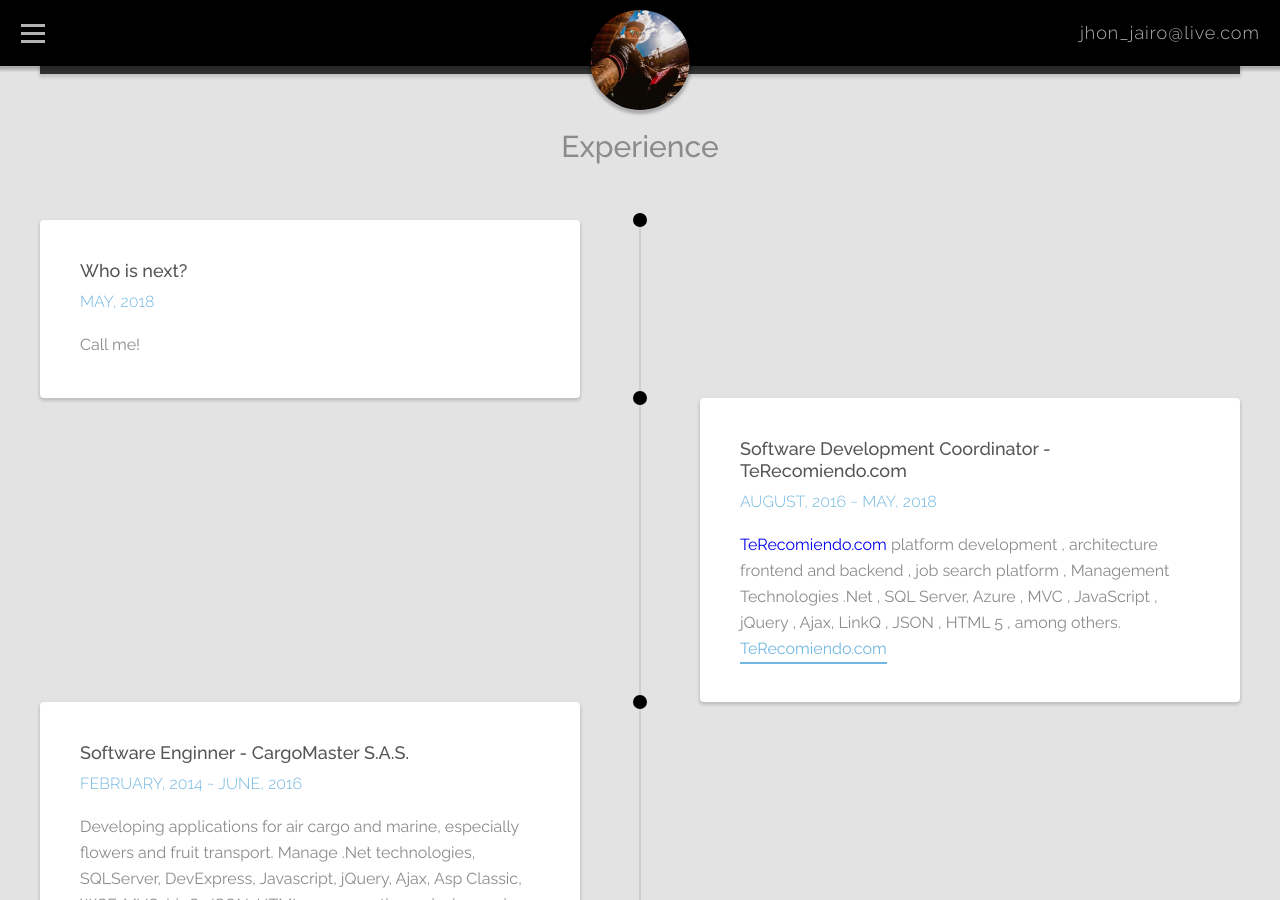
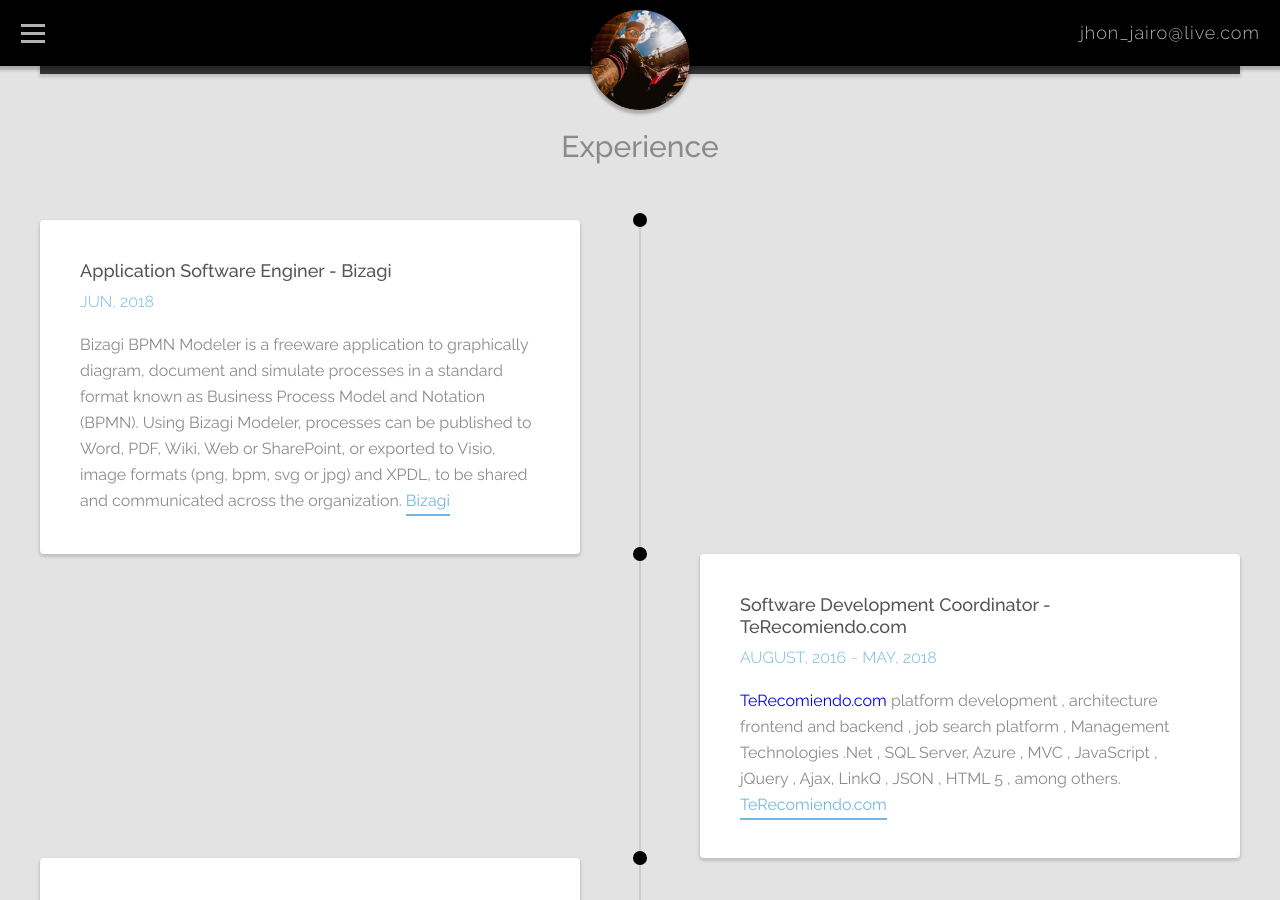
Before and after one commit to jjairocj/jjairocj.github.io, a Jekyll site: the page built from page/3about.html, in a window 1280 px wide and 900 px high, scrolled down 1643 px. Built offline with Jekyll 4.4.1, drawn with Linux system fonts in a browser that asks for light colours; nearby versions of some CDN libraries; a script that is not in the unit is left out; some of the changed text lies outside the part shown.

Commit message:
Update exp

```diff
--- a/page/3about.html
+++ b/page/3about.html
@@ -34,8 +34,8 @@ type: extern
         <p>Hi, I am a software developer, sith apprentice, and just a man <code>(for now)</code> with experience in Microsoft tools, with expertise in job listing, financial business, air cargo, education and logistics. With capacity to adopt new technologies easily and apply them, I call myself 'Cacharrero' (Always wishing to learn something new, anxious to know how the world works), I am passionate about finding new ways of doing things, to make life easier for the people.</p>
 
 
-        <a href="https://1drv.ms/b/s!AsxePsR_yo-5g9F6bH3IAGB4HtNsPA" class="btn blue">CV English 🇺🇸</a>
-        <a href="https://1drv.ms/b/s!AsxePsR_yo-5g9F5B041wtN4MhHQzA" class="btn blue">CV Español 🇨🇴</a>
+        <a href="https://1drv.ms/b/s!AsxePsR_yo-5g9U7n0OAcePNIHHElw" class="btn blue">CV English 🇺🇸</a>
+        <a href="https://1drv.ms/b/s!AsxePsR_yo-5g9U6obS0HVGsNBObRg" class="btn blue">CV Español 🇨🇴</a>
         <a href="#experience" class="btn green">See Experience</a>
     </section>
     <h3 id="skills">Skills</h3>
@@ -68,9 +68,9 @@ type: extern
     <section>
         <ul class="timeline">
             <li class="box">
-                <strong>Who is next?</strong><span>May, 2018</span>
+                <strong>Application Software Enginer - Bizagi</strong><span>Jun, 2018</span>
                 <p>
-                    Call me!
+                    Bizagi BPMN Modeler is a freeware application to graphically diagram, document and simulate processes in a standard format known as Business Process Model and Notation (BPMN). Using Bizagi Modeler, processes can be published to Word, PDF, Wiki, Web or SharePoint, or exported to Visio, image formats (png, bpm, svg or jpg) and XPDL, to be shared and communicated across the organization. <a href="https://www.bizagi.com/es/productos/bpm-suite/modeler?Jairo=true" target="_blank" class="link link"> Bizagi</a>
                 </p>
             </li>
             <li class="box">
@@ -103,20 +103,20 @@ type: extern
     <h3 id="works">Portfolio</h3>
     <section>
         <ul class="cards">
-            <li class="card card-kiteops">
+            <li class="card">
                 <a href="#" target="_blank" class="box">
-                    <img src="img/hireme.png" alt="">
-                    <div class="summary">
-                        <h4>Who is next?</h4><span class="category"></span>
+                    <img src="img/bizagi.png" alt="">
+                    <div class="summary kiteops-summary">
+                        <h4>Bizagi - Team Modeler</h4><span class="category"></span>
                     </div>
-                    <p>Call me, and hire me!</p>
+                    <p>Bizagi BPMN Modeler is a freeware application to graphically diagram, document and simulate processes in a standard format known as Business Process Model and Notation (BPMN). Using Bizagi Modeler, processes can be published to Word, PDF, Wiki, Web or SharePoint, or exported to Visio, image formats (png, bpm, svg or jpg) and XPDL, to be shared and communicated across the organization.</p>
                 </a>
             </li>
             <li class="card dark">
                 <a href="https://www.terecomiendo.com?Jairo=true" target="_blank" class="box">
                     <img src="img/TeRecomiendo.png" alt="">
                     <div class="summary">
-                        <h4>TeRecomiendo.com</h4><span class="category"></span>
+                        <h4>TeRecomiendo.com</h4><span class="category">MVC, Javascript, Azure, SQL and others</span>
                     </div>
                     <p>TeRecomiendo.com Help companies to find suitable candidates for operative charges, The portal is responsible for persons attending interviews fulfill requirements demanded facilitie</p>
                 </a>
```
Also changed, not shown: about/img/bizagi.png (added), 3 other files.
